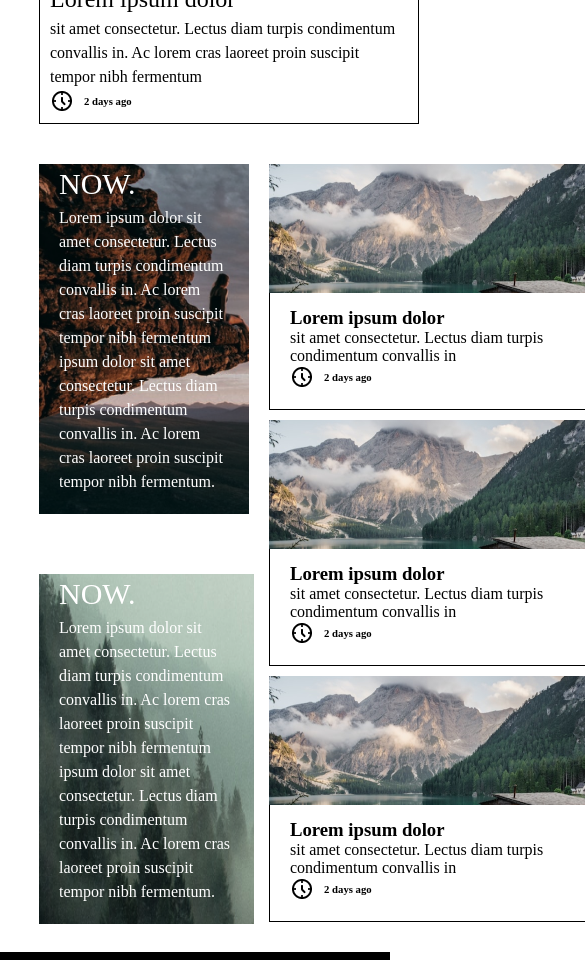
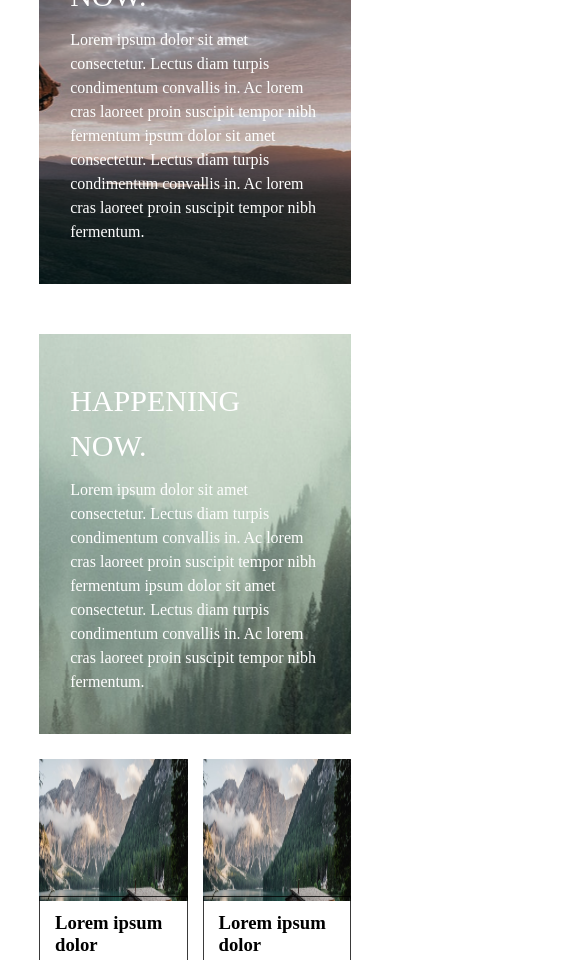
Before and after one commit to Mustaf12-xkm/travel-challenge, a plain HTML site: page index.html in a window 390 px wide. Shown: the part 1617-2577 px from the top of the page, 585 px wide, since content can reach past the window. Drawn offline with Linux system fonts and the light colour scheme.

Commit message:
protography grid waan xaliye

```diff
--- a/index.html
+++ b/index.html
@@ -109,7 +109,8 @@
 
     </section>
     <section class="photography">
-        <div class="photograph-boxes">
+
+        <!-- <div class="photograph-boxes">
             <div class="left">
                 <div class="photograph-box1">
                     <div>
@@ -175,6 +176,76 @@
 
          </div>
 
+        </div> -->
+
+        <h2>PHOTOGRAPH</h2>
+
+
+
+        <div class="photography-cards">
+
+            <div class="card-left">
+
+                <div class="photography-card-left">
+
+                    <div class="sub-card">
+
+                        <h3>HAPPENING NOW.</h3>
+                        <p>Lorem ipsum dolor sit amet consectetur. Lectus diam turpis condimentum convallis in. Ac lorem cras laoreet proin
+                            suscipit tempor nibh fermentum ipsum dolor sit amet consectetur.
+                            Lectus diam turpis condimentum convallis in. Ac lorem cras laoreet proin suscipit tempor nibh fermentum.</p>
+                        </div>
+                </div>
+
+
+                <div class="photography-card-left">
+                    <div class="sub-card">
+
+                        <h3>HAPPENING NOW.</h3>
+                        <p>Lorem ipsum dolor sit amet consectetur. Lectus diam turpis condimentum convallis in. Ac lorem cras laoreet proin
+                            suscipit tempor nibh fermentum ipsum dolor sit amet consectetur.
+                            Lectus diam turpis condimentum convallis in. Ac lorem cras laoreet proin suscipit tempor nibh fermentum.</p>
+                        </div>
+                </div>
+
+            </div>
+            <div class="card-right">
+
+                <div class="photography-card-right">
+
+                    <img src="./images/photograph/right/Rectangle 15images-right.png" alt="">
+                    <div class="sub-card-right">
+                        <h3>Lorem ipsum dolor</h3>
+                        <p>sit amet consectetur. Lectus diam turpis condimentum convallis in.</p>
+                    </div>
+
+
+                </div>
+
+                <div class="photography-card-right">
+
+                    <img src="./images/photograph/right/Rectangle 15images-right.png" alt="">
+                    <div class="sub-card-right">
+                        <h3>Lorem ipsum dolor</h3>
+                        <p>sit amet consectetur. Lectus diam turpis condimentum convallis in.</p>
+                    </div>
+
+
+                </div>
+
+                <div class="photography-card-right">
+
+                    <img src="./images/photograph/right/Rectangle 15images-right.png" alt="">
+                    <div class="sub-card-right">
+                        <h3>Lorem ipsum dolor</h3>
+                        <p>sit amet consectetur. Lectus diam turpis condimentum convallis in.</p>
+                    </div>
+
+
+                </div>
+
+            </div>
+
         </div>
     </section>
     <footer>
--- a/style.css
+++ b/style.css
@@ -96,7 +96,6 @@ form input[type="submit"] {
   border: 2px solid white;
   color: white;
   margin-left: 10px;
-
 }
 form input[type="text"]::placeholder {
   color: white;
@@ -108,224 +107,303 @@ form input[type="text"]::placeholder {
   background-color: white;
   color: black;
 }
-.content .right-content{
-    padding:  2%;
+.content .right-content {
+  padding: 2%;
 }
-.content .right-content h2{
-    font-family: 'Kanit';
+.content .right-content h2 {
+  font-family: "Kanit";
   font-style: normal;
   font-weight: 600;
   font-size: 30px;
   line-height: 45px;
   text-transform: uppercase;
   color: #000000;
-
 }
-.content .news{
+.content .news {
   display: flex;
   align-items: center;
   justify-content: space-between;
 }
-.content .news img{
+.content .news img {
   margin-left: 10px;
 }
-.content .travel-news .travel-new{
+.content .travel-news .travel-new {
   margin: 20px 0;
 }
-.content .travel-news .travel-new h3{
-    font-family: 'Kanit';
+.content .travel-news .travel-new h3 {
+  font-family: "Kanit";
   font-style: normal;
   font-weight: 500;
   font-size: 20px;
   line-height: 30px;
   /* identical to box height */
 
-
-color: #FA793C;
+  color: #fa793c;
 }
-.content .travel-news .travel-new p{
-    font-family: 'Kanit';
+.content .travel-news .travel-new p {
+  font-family: "Kanit";
   font-style: normal;
   font-weight: 400;
   font-size: 16px;
   line-height: 24px;
 }
 /* discover start here */
-section{
+section {
   padding: 20px 10%;
 }
-.discover .dsicover-boxes{
+.discover .dsicover-boxes {
   display: grid;
   grid-template-columns: repeat(auto-fit, minmax(380px, 1fr));
   grid-column-gap: 20px;
 }
-.discover .dsicover-boxes .discover-box> img{
+.discover .dsicover-boxes .discover-box > img {
   width: 100%;
 }
-.discover .dsicover-boxes .discover-box .border-purpose{
+.discover .dsicover-boxes .discover-box .border-purpose {
   border-bottom: 1px solid black;
   border-left: 1px solid black;
   border-right: 1px solid black;
   padding: 10px;
   margin-top: -10px;
 }
-.discover .dsicover-boxes .discover-box h3{
-    font-family: 'Kanit';
+.discover .dsicover-boxes .discover-box h3 {
+  font-family: "Kanit";
   font-style: normal;
   font-weight: 500;
   font-size: 24px;
   line-height: 36px;
+}
+.discover .dsicover-boxes .discover-box p {
+  font-family: "Kanit";
+  font-style: normal;
+  font-weight: 400;
+  font-size: 16px;
+  line-height: 24px;
+}
+.discover .dsicover-boxes .discover-box .time {
+  display: flex;
+  align-items: center;
+}
+.discover .dsicover-boxes .discover-box .time > img {
+  margin-right: 10px;
+}
+.discover h2 {
+  padding-bottom: 15px;
+  font-family: "Kanit";
+  font-style: normal;
+  font-weight: 600;
+  font-size: 30px;
+  line-height: 45px;
+}
+/* photograph section */
+.photography .photograph-box1 {
+  background-image: url("images/photograph/Rectangle\ 12large.png");
+  background-repeat: no-repeat;
+  background-size: cover;
+}
+.photography .photograph-boxes .left .photograph-box2,
+.photograph-box1 {
+  display: flex;
+
+  align-items: end;
+  justify-content: center;
+  padding: 20px;
+}
+.photography .photograph-boxes .left h2 {
+  font-family: "Kanit";
+  font-style: normal;
+  font-weight: 500;
+  font-size: 30px;
+  line-height: 45px;
+
+  color: #ffffff;
+}
+.photography .photograph-boxes .left p {
+  font-family: "Kanit";
+  font-style: normal;
+  font-weight: 400;
+  font-size: 16px;
+  line-height: 24px;
+
+  color: #ffffff;
+}
+.photography .photograph-box2 {
+  background-image: url("images/photograph/Rectangle\ 13large.png");
+  background-repeat: no-repeat;
+  background-size: cover;
+}
+
+.photography .photograph-boxes {
+  display: flex;
+
+  /* display: grid;
+    grid-template-columns: repeat(3,1fr);
+    grid-column-gap: 15px;
+    grid-template-rows: min-content;
+    gap: 15px; */
+}
+
+.photography .photograph-boxes .photograph-box1 {
+  /* grid-column: 1/3;
+    grid-row: 1/3; */
+  /* height: 400px; */
+  height: 350px;
+  margin-bottom: 60px;
+  margin-right: 20px;
+}
+
+.photography .photograph-boxes .photograph-box2 {
+  /* grid-column: 1/3;
+    /* height: 400px; */
+  /* grid-row: 3/5;  */
+  height: 350px;
+  margin-right: 15px;
+}
+.photography .photograph-boxes .photograph-box-right1 {
+  /* grid-column: 3/-1;
+    grid-row: 1/2; */
+  /* height: 129px; */
+  /* height: 280px; */
+  margin-bottom: 10px;
+}
+.photography .photograph-boxes .right .r > h3 {
+  padding: 10px 20px;
+}
+.photography .photograph-boxes .right .r > p {
+  padding: 10px 20px;
+}
+.photography .photograph-boxes .right .r > .time {
+  padding: 10px 20px;
+}
+.photography .photograph-boxes .right .r .time {
+  display: flex;
+  flex-direction: row;
+  align-items: center;
+}
+.photography .photograph-boxes .right .r .time img {
+  margin-right: 10px;
+}
+
+.photography .photograph-boxes .photograph-box-right2 {
+  /* grid-column: 3/-1;
+    grid-row: 2/3; */
+
+  /* height: 280px; */
+  margin-bottom: 10px;
+}
+.photography .photograph-boxes .photograph-box-right3 {
+  /* grid-column: 3/-1;
+    grid-row: 3/4; */
+  /* background-color: #72f788; */
+  /* height: 280px; */
+  margin-bottom: 10px;
+}
+.photography .photograph-boxes .right .r .border-purpos {
+  border-left: 1px solid #000000;
+  border-bottom: 1px solid #000000;
+  border-right: 1px solid #000000;
+  padding: 20px;
+  margin-top: -10px;
+}
+
+/* grid photography-cards */
+
+.photography-cards {
+  margin-top: 30px;
+  display: grid;
+  grid-template-columns: 80% 20%;
+  grid-column-gap: 15px;
+}
+
+.card-left{
+  display: grid;
+  grid-row-gap: 50px;
 
 }
-.discover .dsicover-boxes .discover-box p{
+
+.photography-card-left{
+  height: 400px;
+  width: 100%;
+  padding: 15px 10%;
+  color: #ffffff;
+
+
+  display: flex;
+  flex-direction: column;
+  justify-content: flex-end;
+
+
+}
+
+.sub-card{
+  display: grid;
+  grid-row-gap: 10px;
+  margin-bottom: 25px;
+
+}
+
+.sub-card h3{
+
+font-family: 'Kanit';
+font-style: normal;
+font-weight: 500;
+font-size: 30px;
+line-height: 45px;
+
+
+}
+
+.sub-card p{
+
 
 font-family: 'Kanit';
 font-style: normal;
 font-weight: 400;
 font-size: 16px;
 line-height: 24px;
-}
-.discover .dsicover-boxes .discover-box .time{
-    display: flex;
-    align-items: center;
-}
-.discover .dsicover-boxes .discover-box .time>img{
-    margin-right: 10px;
-}
-.discover h2{
-    padding-bottom: 15px;
-    font-family: 'Kanit';
-font-style: normal;
-font-weight: 600;
-font-size: 30px;
-line-height: 45px;
-}
-/* photograph section */
-.photography .photograph-box1{
-    background-image: url("images/photograph/Rectangle\ 12large.png");
-    background-repeat: no-repeat;
-    background-size: cover;
-
-
-}
-.photography .photograph-boxes .left .photograph-box2, .photograph-box1{
-  display: flex;
-
-    align-items: end;
-    justify-content: center;
-    padding: 20px;
-
-}
-.photography .photograph-boxes .left h2{
-  font-family: 'Kanit';
-font-style: normal;
-font-weight: 500;
-font-size: 30px;
-line-height: 45px;
-
-color: #FFFFFF;
-}
-.photography .photograph-boxes .left p{
-  font-family: 'Kanit';
-  font-style: normal;
-  font-weight: 400;
-  font-size: 16px;
-  line-height: 24px;
-
-  color: #FFFFFF;
-}
-.photography .photograph-box2{
-    background-image: url("images/photograph/Rectangle\ 13large.png");
-    background-repeat: no-repeat;
-    background-size: cover;
-
-
-
-}
-.photography .photograph-boxes{
-  display: flex;
-
-
-    /* display: grid;
-    grid-template-columns: repeat(3,1fr);
-    grid-column-gap: 15px;
-    grid-template-rows: min-content;
-    gap: 15px; */
 
 }
 
 
-.photography .photograph-boxes .photograph-box1{
-    /* grid-column: 1/3;
-    grid-row: 1/3; */
-    /* height: 400px; */
-    height: 350px;
-    margin-bottom: 60px;
-    margin-right: 20px;
-
+.photography-card-left:nth-child(1){
+  background-image: url(./images/photograph/Rectangle\ 12large.png);
+  background-size: cover;
+  background-position: center;
+}
+.photography-card-left:nth-child(2){
+ background-image: url(./images/photograph/Rectangle\ 13large.png);
+ background-size: cover;
+ background-position: center;
 
 }
 
-.photography .photograph-boxes .photograph-box2{
-    /* grid-column: 1/3;
-    /* height: 400px; */
-    /* grid-row: 3/5;  */
-    height: 350px;
-    margin-right: 15px;
-}
-.photography .photograph-boxes .photograph-box-right1{
-    /* grid-column: 3/-1;
-    grid-row: 1/2; */
-    /* height: 129px; */
-    /* height: 280px; */
-    margin-bottom: 10px;
 
 
-}
-.photography .photograph-boxes .right .r > h3{
-  padding: 10px 20px;
+.photography-card-right{
+  display: grid;
+
+  margin-bottom: 15px;
 
 }
-.photography .photograph-boxes .right .r > p{
-  padding: 10px 20px;
 
-}
-.photography .photograph-boxes .right .r> .time{
-  padding: 10px 20px;
-
-}
-.photography .photograph-boxes .right .r .time{
-  display: flex;
-flex-direction: row;
-  align-items: center;
-
-}
-.photography .photograph-boxes .right .r .time img{
-  margin-right: 10px;
+.photography-card-right > * {
+  height: 142px;
 }
 
-.photography .photograph-boxes .photograph-box-right2{
-    /* grid-column: 3/-1;
-    grid-row: 2/3; */
+.photography-card-right img{
+  width: 100%;
+}
+.photography-card-right .sub-card-right{
+  padding: 15px;
+  display: grid;
+  grid-row-gap: 15px;
+  border: 1px solid rgba(0, 0, 0, 0.774);
+  margin-top: -5px;
+}
 
-    /* height: 280px; */
-    margin-bottom: 10px;
-}
-.photography .photograph-boxes .photograph-box-right3{
-    /* grid-column: 3/-1;
-    grid-row: 3/4; */
-    /* background-color: #72f788; */
-    /* height: 280px; */
-    margin-bottom: 10px;
-}
-.photography .photograph-boxes .right .r  .border-purpos{
-  border-left: 1px solid  #000000;;
-  border-bottom: 1px solid  #000000;
-  border-right:  1px solid  #000000;
-  padding: 20px;
-  margin-top: -10px;
-}
-footer{
+/* footer section style */
+
+footer {
   height: 60px;
   background-color: black;
   width: 100%;
@@ -340,3 +418,59 @@ height: 38px;
 footer .footer {
   display: flex;
 }
+
+footer .footer img {
+  max-width: 100%;
+}
+
+footer .footer img:nth-child(2) {
+  margin-left: 15px;
+}
+
+
+
+/* media query */
+
+@media only screen and (max-width : 1200px) {
+  .photography-cards {
+
+    grid-template-columns: 70% 30%;
+
+  }
+
+}
+
+@media only screen and (max-width : 836px) {
+
+ .photography-cards{
+  display: grid;
+  grid-template-columns: 1fr;
+ }
+
+ .photography-cards .card-right{
+  margin-top: 25px;
+ }
+
+ .card-right{
+  display: grid;
+  grid-template-columns: repeat(2, 1fr);
+grid-column-gap: 15px;
+
+ }
+
+
+ .photography-card-right:nth-child(3){
+  display: none;
+ }
+
+ .discover-box:nth-child(3){
+  display: none;
+ }
+ .sub-card{
+  display: flex;
+  flex-direction: column;
+  align-items: center;
+  justify-content: center;
+ }
+
+}
```
Also changed, not shown: images/photograph/right/Rectangle 15images-right.png (added), images/photograph/right/Rectangle 17images-right.png (added), images/photograph/right/Rectangle 19images-right.png (added). Lines whose indentation alone changed are shown as unchanged.
